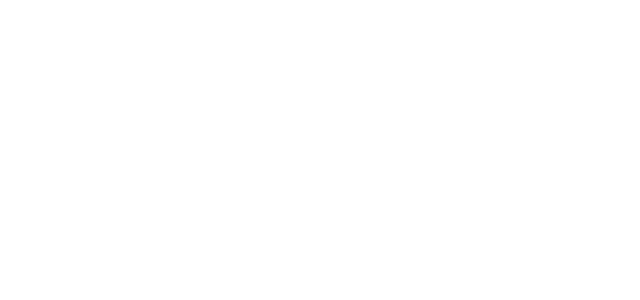
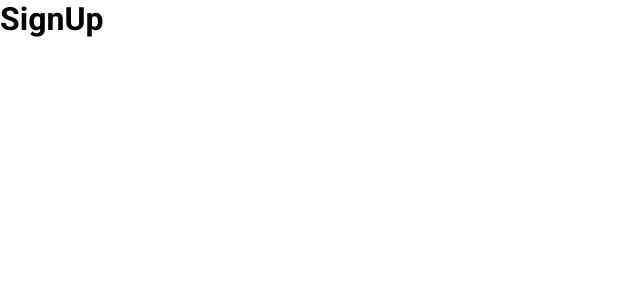
Before and after one commit to lpbborges/pokedex-web, a React (Create React App) app: page /sign-up in a window 1280 px wide. Shown: the top 300 px of the page, without its empty margins (0-640 px from the left). Built offline with nearby package versions, Linux system fonts and the light colour scheme.

Commit message:
added initial routes

```diff
--- a/package.json
+++ b/package.json
@@ -12,6 +12,7 @@
     "@types/react-dom": "^17.0.0",
     "react": "^17.0.2",
     "react-dom": "^17.0.2",
+    "react-router-dom": "^5.2.0",
     "react-scripts": "4.0.3",
     "styled-components": "^5.3.0",
     "typescript": "^4.1.2",
@@ -42,6 +43,7 @@
     ]
   },
   "devDependencies": {
+    "@types/react-router-dom": "^5.1.7",
     "@types/styled-components": "^5.1.10"
   }
 }
--- a/src/App.tsx
+++ b/src/App.tsx
@@ -1,7 +1,12 @@
+import { BrowserRouter } from 'react-router-dom';
 import { GlobalStyle } from './styles/global'
+import { Routes } from './routes';
 
 export function App() {
   return (
-    <GlobalStyle />
+    <BrowserRouter>
+      <GlobalStyle />
+      <Routes />
+    </BrowserRouter>
   );
 }
--- /dev/null
+++ b/src/pages/SignIn/index.tsx
@@ -0,0 +1,7 @@
+export function SignIn() {
+  return (
+    <h1>
+      SignIn
+    </h1>
+  );
+}
--- /dev/null
+++ b/src/pages/SignUp/index.tsx
@@ -0,0 +1,7 @@
+export function SignUp() {
+  return (
+    <h1>
+      SignUp
+    </h1>
+  );
+}
--- /dev/null
+++ b/src/routes/Route.tsx
@@ -0,0 +1,35 @@
+import {
+  RouteProps as ReactDOMRouteProps,
+  Route as ReactDOMRoute,
+  Redirect,
+} from 'react-router-dom';
+
+interface RouteProps extends ReactDOMRouteProps {
+  isPrivate?: boolean;
+  component: React.ComponentType;
+}
+
+export function Route({
+  isPrivate = false,
+  component: Component,
+  ...rest
+}: RouteProps) {
+
+  return (
+    <ReactDOMRoute
+      {...rest}
+      render={({ location }) => {
+        return isPrivate === false ? (
+          <Component />
+        ) : (
+          <Redirect
+            to={{
+              pathname: isPrivate ? '/' : '/home',
+              state: { from: location },
+            }}
+          />
+        );
+      }}
+    />
+  );
+};
--- /dev/null
+++ b/src/routes/index.tsx
@@ -0,0 +1,17 @@
+
+import { Switch } from 'react-router-dom';
+
+import { Route } from './Route';
+
+import { SignIn } from '../pages/SignIn';
+import { SignUp } from '../pages/SignUp';
+
+
+export function Routes() {
+  return (
+    <Switch>
+      <Route path="/" exact component={SignIn} />
+      <Route path="/sign-up" component={SignUp} />
+    </Switch>
+  )
+}
```
Also changed, not shown: 1 other file (tests, documents, lock files or other folders).
